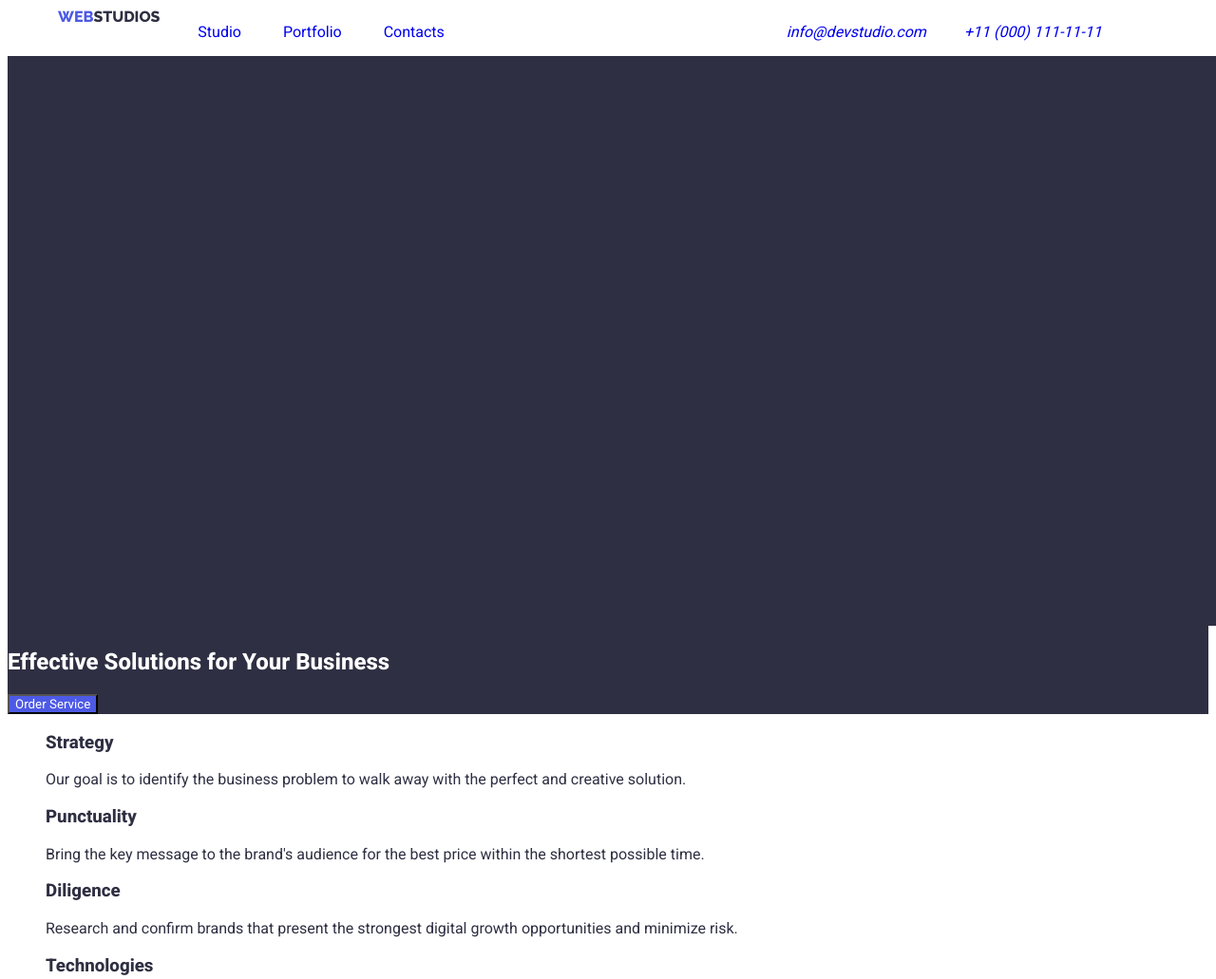
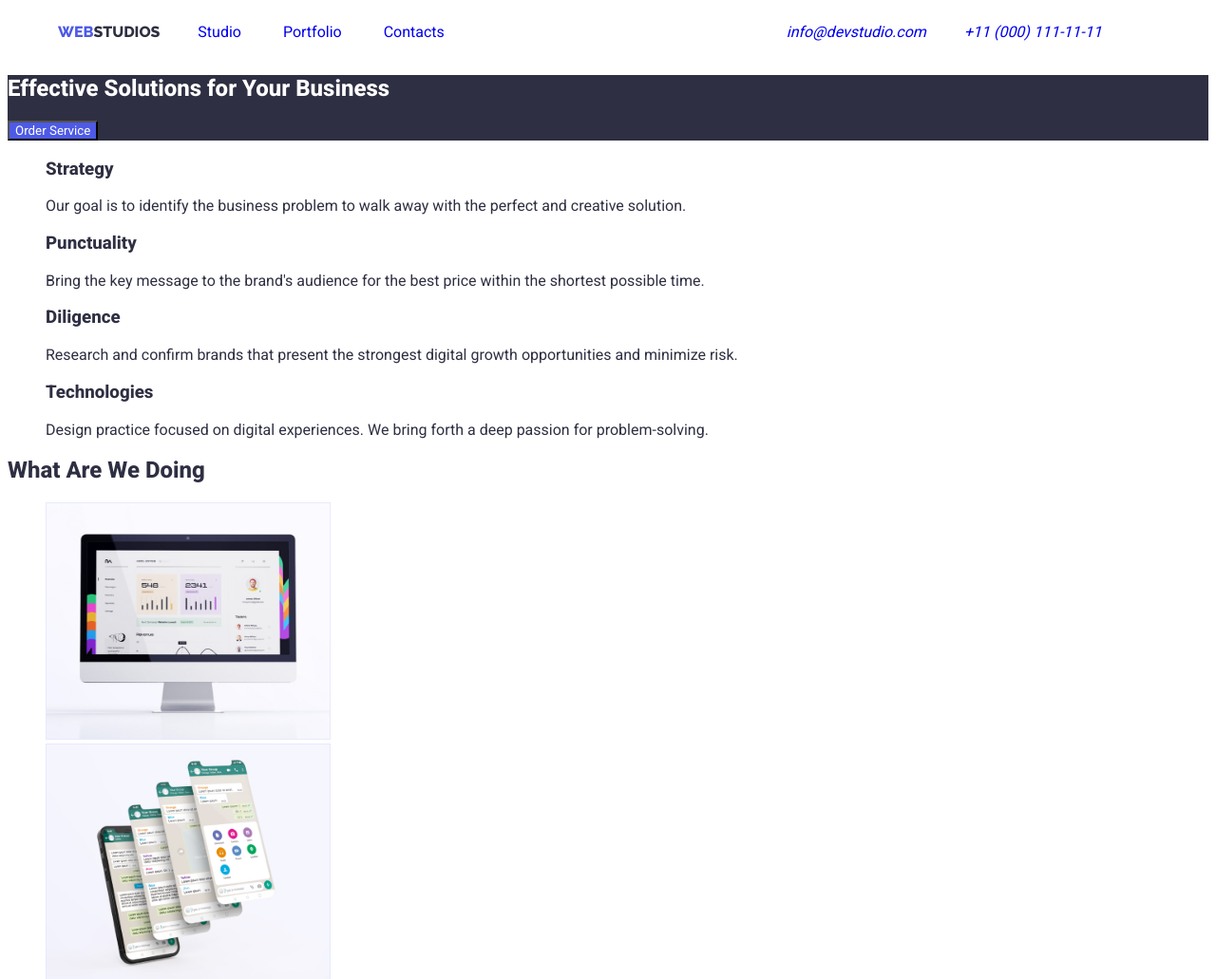
Before and after one commit to voxmech/goit-markup-hw-03, a plain HTML site: page index.html in a window 1280 px wide. Shown: the top 1031 px of the page at 95% size. Drawn offline with Linux system fonts and the light colour scheme.

Commit message:
channgnes for hero

```diff
--- a/css/styles.css
+++ b/css/styles.css
@@ -39,6 +39,8 @@ body {
 .logo {
 
 
+    display: inline-flex;
+    align-items: center;
     text-decoration: none;
     list-style: none;
     font-family: 'Raleway', sans-serif;
@@ -141,6 +143,21 @@ ul li a {
     cursor: pointer;
 }
 
+.hero {
+
+    color: var(--text-primary-white);
+    background-color: var(--hero-background);
+    margin: 0;
+
+
+}
+
+.hero-container {
+
+    background-color: var(--hero-background);
+    margin:s
+
+}
 
 .order-service {
     color: var(--button-filter);
@@ -158,13 +175,7 @@ ul li a {
     cursor: pointer;
 }
 
-.hero {
 
-    color: var(--text-primary-white);
-    background-color: var(--hero-background);
-    margin: 0;
-
-}
 
 .image-title-item {
     font-weight: 500;
--- a/index.html
+++ b/index.html
@@ -48,13 +48,12 @@
 
             <section class="hero">
 
-            <img src="images/Dark-bg.jpg" alt="Background">
-            <h1 class="hero-motto">
-                Effective Solutions
-            for Your Business
-            </h1>
-          <button type="button" class="order-service" > Order Service</button>
-
+             <div class="hero-container">
+                  <h1 class="hero-motto">
+                       Effective Solutions for Your Business
+                  </h1>
+                    <button type="button" class="order-service" > Order Service</button>
+             </div>
             </section>
 
             <section class="features">
```
